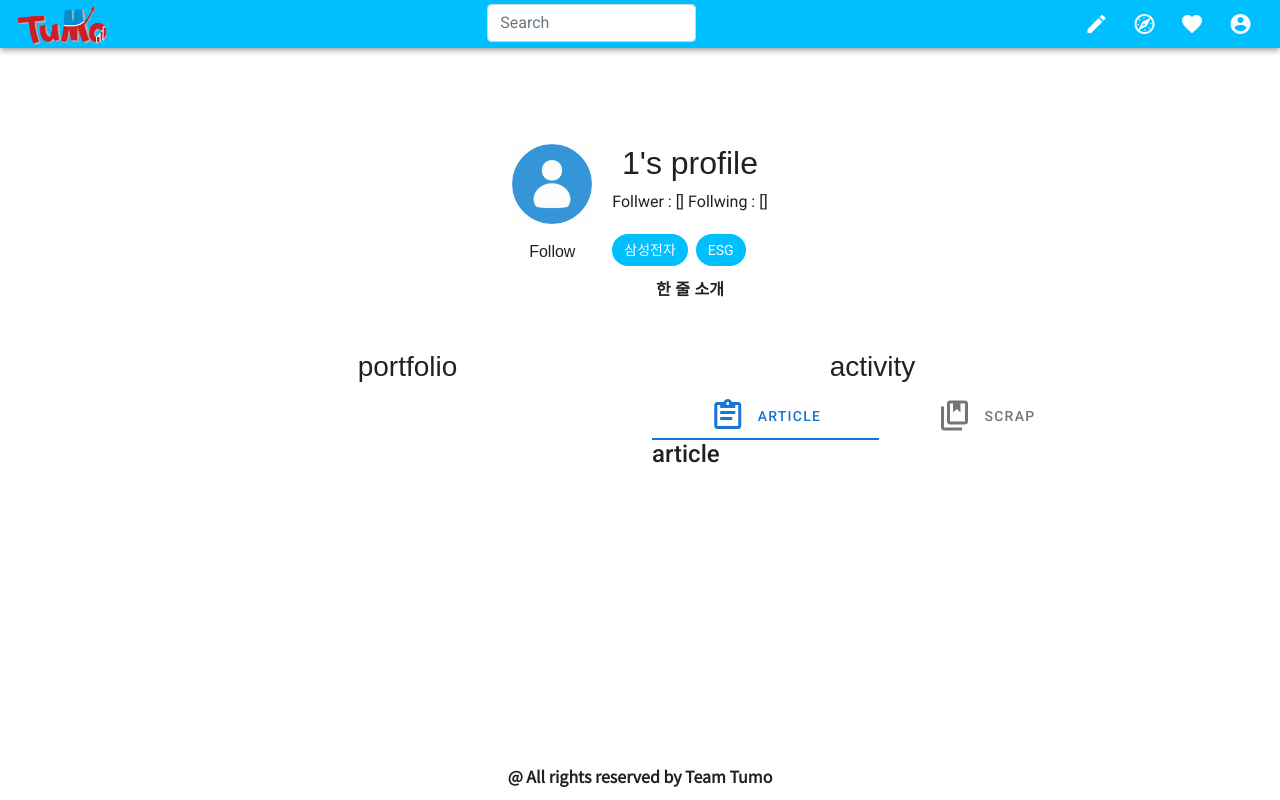
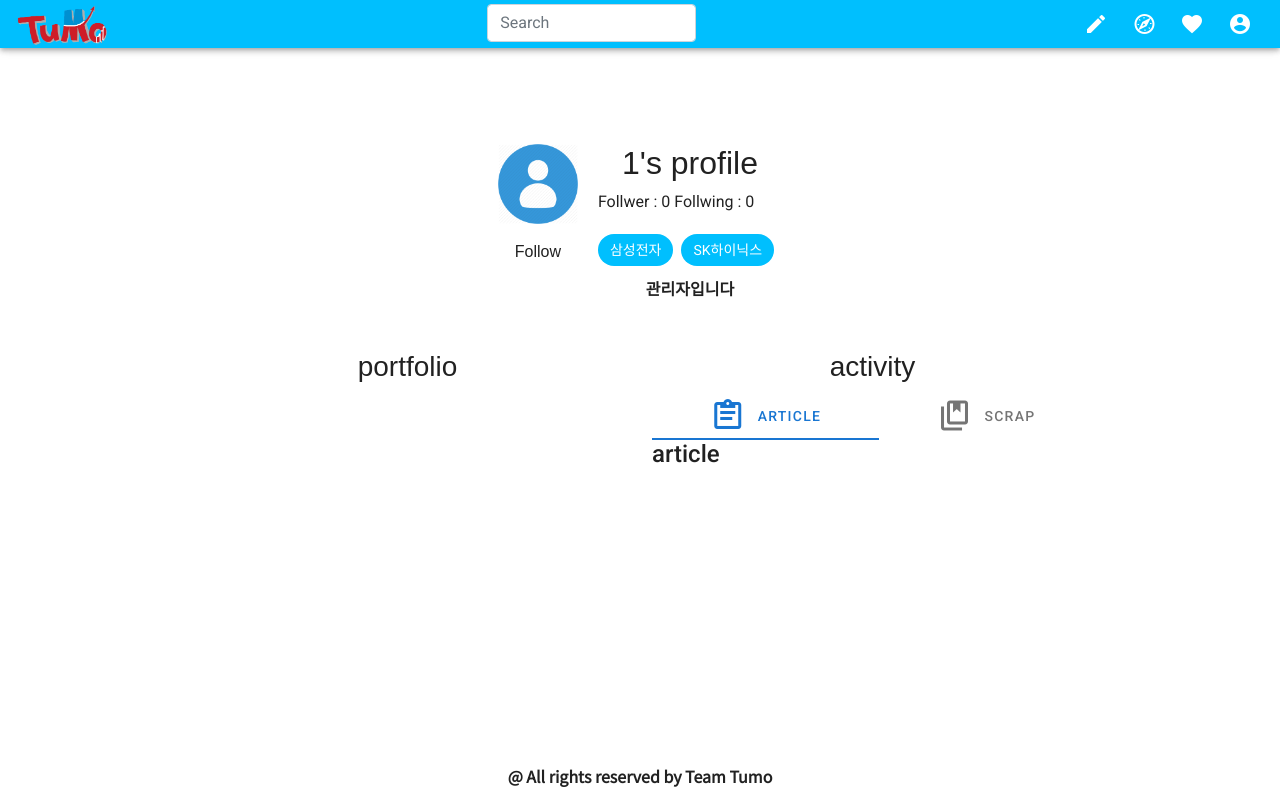
Before and after one commit to Gyujeong-Lee/Tumo, a Vue app in the folder frontend/: page /user/1 in a window 1280 px wide. Built offline with nearby package versions, Linux system fonts and the light colour scheme; a web font is replaced by a local one.

Commit message:
FEATURE: update profile, user_info 출력

```diff
--- a/frontend/src/components/alertcenter/AlertCenter.vue
+++ b/frontend/src/components/alertcenter/AlertCenter.vue
@@ -2,8 +2,9 @@
   <v-list>
     <!-- 팔로우 요청, 좋아요, 댓글, 스크랩 알림 따로 처리 -->
     <v-list-item
-      v-for="(item, idx) in items"
-      :key="idx"
+    type="button"
+    v-for="(item, idx) in items"
+    :key="idx"
     >
       <v-list-item-title>{{ item.title }}</v-list-item-title>
     </v-list-item>
--- a/frontend/src/components/layout/Navbar.vue
+++ b/frontend/src/components/layout/Navbar.vue
@@ -31,13 +31,32 @@
 
         <!-- 아이콘 -->
         <div>
-          <!-- 링크 수정할 것 -->
           <!-- 글쓰기 -->
-          <v-btn icon>
-            <router-link :to="{ name: 'Login' }" style="text-decoration: none; color: inherit;">
+          <v-menu
+          bottom
+          left
+          offset-y
+          >
+            <template v-slot:activator="{ on, attrs }">
+              <v-btn
+                dark
+                icon
+                v-bind="attrs"
+                v-on="on"
+              >
                 <v-icon>mdi-pencil</v-icon>
-            </router-link>
               </v-btn>
+            </template>
+
+            <v-list>
+              <v-list-item>
+                <p type="button" @click="drawArticleModal">Article</p>
+              </v-list-item>
+              <v-list-item>
+                <p type="button" @click="drawPortfolioModal">Portfolio</p>
+              </v-list-item>
+            </v-list>
+          </v-menu>
           <!-- 탐색 -->
           <v-btn icon>
             <router-link :to="{ name: 'Login' }" style="text-decoration: none; color: inherit;">
@@ -62,15 +81,46 @@
             <!-- 알림 센터 popover -->
             <AlertCenter/>
           </v-menu>
+
           <!-- 프로필 -->
-          <v-btn icon>
+          <v-menu
+          bottom
+          offset-y
+          >
+            <template v-slot:activator="{ on, attrs }">
+              <v-btn
+                dark
+                icon
+                v-bind="attrs"
+                v-on="on"
+              >
+                <v-icon>mdi-account-circle</v-icon>
+              </v-btn>
+            </template>
+            <v-list>
+              <v-list-item>
                 <router-link
                 :to="{ name: 'profile', params:{ nickname: `${user_nickname}`} }"
                 style="text-decoration: none; color: inherit;"
                 >
-              <v-icon>mdi-account-circle</v-icon>
+                  my profile
                 </router-link>
-          </v-btn>
+              </v-list-item>
+              <!-- 계정 설정 변경 -->
+              <v-list-item>
+                <router-link
+                :to="{ name: 'profile', params:{ nickname: `${user_nickname}`} }"
+                style="text-decoration: none; color: inherit;"
+                >
+                  change info
+                </router-link>
+              </v-list-item>
+              <!-- 로그아웃 -->
+              <v-list-item>
+                <p type="button" @click="logout">LogOut</p>
+              </v-list-item>
+            </v-list>
+          </v-menu>
         </div>
       </div>
     </v-app-bar>
@@ -104,6 +154,19 @@ export default {
       this.$store.dispatch('search', this.search_item)
       this.search_item = ""
     },
+    drawArticleModal: function () {
+      // 글 작성 모달
+    this.$store.state.drawCreateArticle = true
+    },
+    drawPortfolioModal: function () {
+      // 추후 포트폴리오 모달로 변경
+      this.$store.state.drawCreateArticle = true
+    },
+    logout: function () {
+      localStorage.removeItem('userData')
+      this.$store.commit('LOGOUT')
+      this.$router.push({ name: 'Login' })
+    }
   },
   components: {
     AlertCenter,
--- a/frontend/src/components/main/SubFeed.vue
+++ b/frontend/src/components/main/SubFeed.vue
@@ -7,8 +7,6 @@
       <div>
         <h1 class="mb-4 fw-bold text-center">TOP KeyWords</h1>
       </div>
-      <button @click="drawModal" class="btn btn-primary">open modal</button>
-      <button @click="logout" class="btn btn-danger">로그 아웃..</button>
     </div>
   </div>
 </template>
@@ -16,14 +14,9 @@
 <script>
 export default {
   name: 'SubFeed',
-  methods: {
-    drawModal: function () {
-      this.$store.state.drawCreateArticle = true
-    },
-    logout: function () {
-      localStorage.removeItem('userData')
-      this.$store.commit('LOGOUT')
-      this.$router.push({ name: 'Login' })
+  data: function () {
+    return {
+
     }
   }
 }
--- a/frontend/src/views/user/Profile.vue
+++ b/frontend/src/views/user/Profile.vue
@@ -11,29 +11,29 @@
         >Edit</p>
         <!-- v-else-if로 팔로우 언팔로우 분기처리 -->
         <p
-        v-else-if="!follow_flag"
+        v-else-if="!isFollow"
         >Follow</p>
         <p v-else> Unfollow</p>
       </div>
       <!-- 유저 정보 -->
       <div id="user_info_block">
         <h2>{{ this.$route.params.nickname }}'s profile</h2>
-          <span> Follwer : {{ user_info }}</span>
-          <span> Follwing : {{ user_info }}</span>
+          <span> Follwer : {{ user_info.followerCnt }}</span>
+          <span> Follwing : {{ user_info.followingCnt }}</span>
 
           <div id="hash_tags" class="mt-5">
             <v-chip
-            v-for="(hash_tag, idx) in hash_tags"
+            v-for="(tag, idx) in user_info.tags"
             :key="idx"
             class="me-2"
             color="#00BFFE"
             text-color="white"
             >
-            {{ hash_tag }}
+            {{ tag }}
             </v-chip>
           </div>
           <!-- 소개 -->
-          <p class="fw-bold mt-3">한 줄 소개</p>
+          <p class="fw-bold mt-3">{{ user_info.introduce }}</p>
       </div>
     </div>
     <!-- 포트폴리오  -->
@@ -54,16 +54,16 @@
 <script>
 import Activity from '@/components/profile/Activity.vue'
 import Portfolio from '@/components/profile/Portfolio.vue'
+import axios from 'axios'
 
 export default {
   name: "Profile",
   data: function () {
     return {
-      articles: [],
       portfolios: [],
-      // img, follower, following
+      // img, follower, following, tag
       user_info: [],
-      hash_tags: ['삼성전자', 'ESG'],
+      isFollow: false,
     }
   },
   components: {
@@ -72,26 +72,41 @@ export default {
   },
   //DOM 생성, 유저 데이터 받아오기
   created: function () {
-    //axios 요청 - 유저 정보 profile
-      // const token = localStorage.getItem('jwt')
-      // const config = {
-      //   Authorization: `JWT ${token}`
-      // }
+    // 현재 404 error api 수정 예정
+    // 해당 형태로 데이터 옮겨 받을 예정
+    const data = {
+      "userIdx": 1,
+      "nickname": "admin",
+      "introduce": "관리자입니다",
+      "followingCnt": 0,
+      "followerCnt": 0,
+      "disclosure": "public",
+      "tags" : [
+        "삼성전자", "SK하이닉스"
+      ]
+    }
+    this.user_info = data
       // axios({
-      //   method: 'get',
-      //   url: `${this.$store.state.domain}/accounts/mypage/`,
-      //   headers: config
+      //   method: 'GET',
+      //   url: `sns/profile/${this.$route.params.nickname}`,
       // })
-      // .then(res => {
-      //   // console.log(res)
-      //   this.reviews = res.data.reviews
-      //   this.articles = res.data.articles
-      //   this.articlecomments = res.data.articlecomments
-      //   this.reviewcomments = res.data.reviewcomments
-      //   // console.log(this.reviews)
-      //   // console.log(this.reviewcomments)
+      // .then (res => {
+      //   console.log(res.message)
+      //   // const data = res.users
+      //   const data = {
+      //     "userIdx": 1,
+      //     "nickname": "admin",
+      //     "introduce": "관리자입니다",
+      //     "followingCnt": 0,
+      //     "followerCnt": 0,
+      //     "disclosure": "public",
+      //     "tags" : [
+      //       "삼성전자", "SK하이닉스"
+      //     ]
+      //   }
+      //   this.user_info = data
       // })
-      // .catch(err => {
+      // .catch (err => {
       //   console.log(err)
       // })
     },
@@ -103,19 +118,24 @@ export default {
         return false
       }
     },
-    follow_flag: function () {
-      // axios 요청 보내서 현재 로그인한 사용자가 프로필 유저의 팔로워인지 검사
-
-      return false
-    }
   },
   methods: {
-    edit_profile: function () {
-      // 사진
-      // hash tag 추가, 삭제 - vanila setattribute?로 x 띄우기 등
-      // 한 줄 소개
-      // nick name? 이건 고려해봐야 함
-    },
+    checkFollow: function () {
+      const login_user_idx = this.$store.state.user_info.id
+      const profile_user_idx = this.user_info.userIdx
+
+      axios({
+        method: 'GET',
+        url: `sns/follow/${login_user_idx}/${profile_user_idx}`
+      })
+      .then(res => {
+        console.log(res)
+        this.isFollow = res.isFollow
+      })
+      .catch(err => {
+        console.log(err)
+      })
+    }
   }
 }
 </script>
```
Lines whose indentation alone changed are shown as unchanged.
